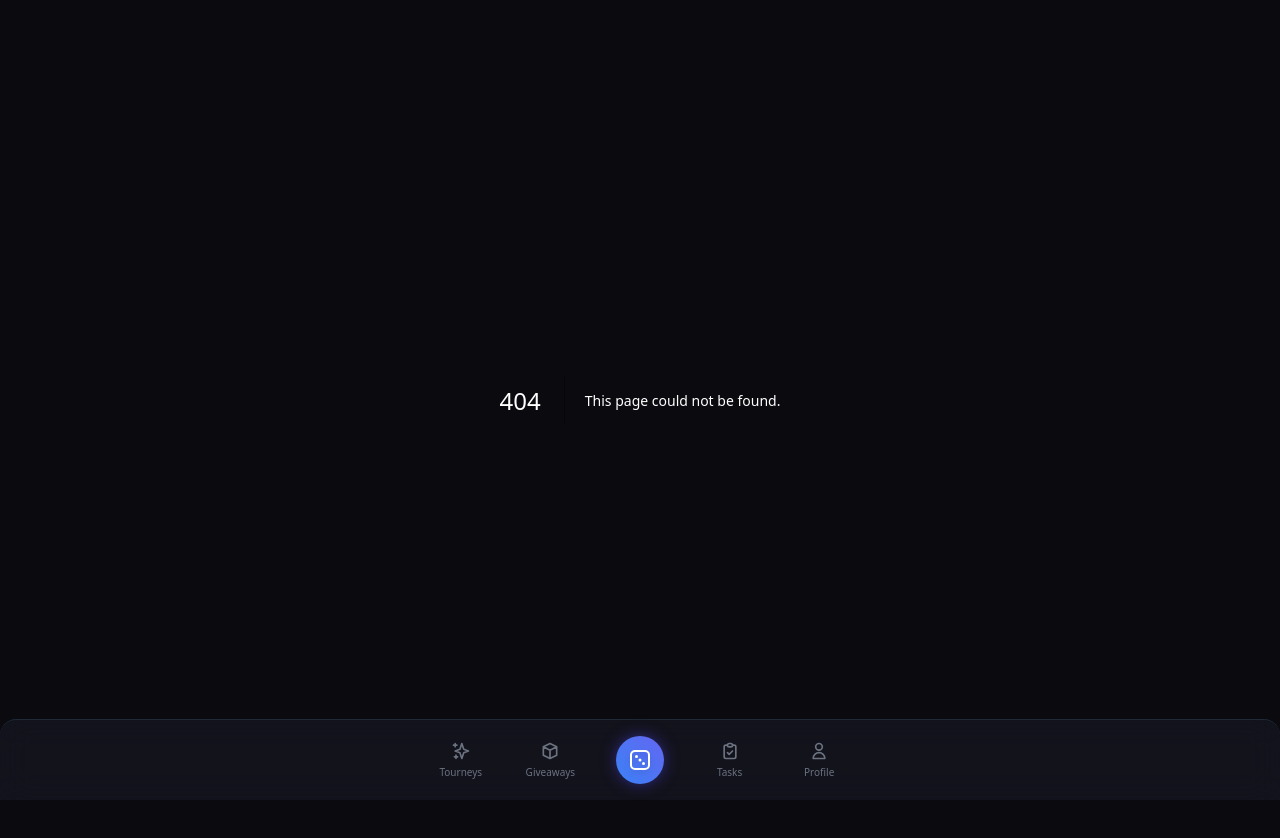
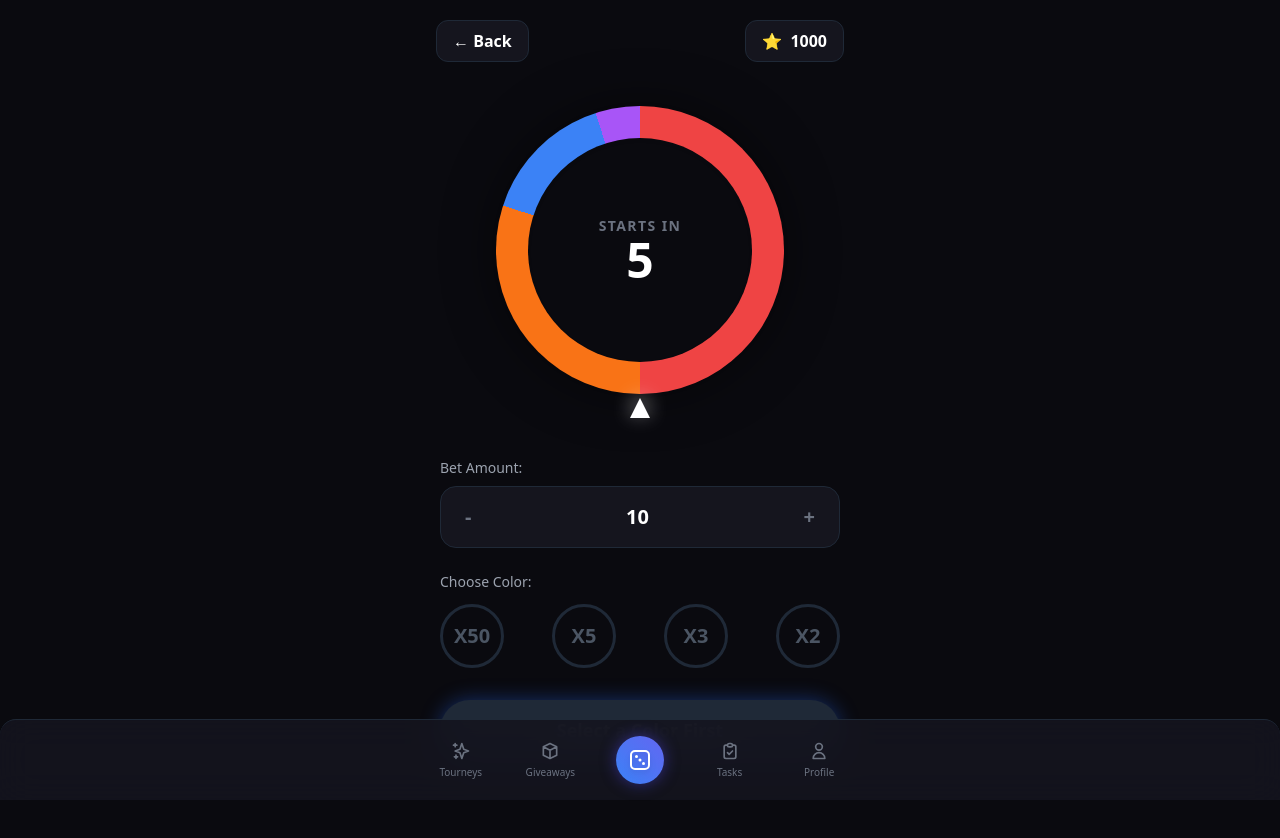
Before and after one commit to Aadi639707/stardrop-bot, a Next.js app: page /roulette in a window 1280 px wide. Before the commit this address had no page. Shown: the top 838 px of the page. Built offline with nearby package versions, Linux system fonts and the light colour scheme.

Commit message:
Add Ring Roulette component with betting functionality

```diff
--- /dev/null
+++ b/app/roulette/page.tsx
@@ -0,0 +1,171 @@
+"use client";
+
+import { useState, useEffect } from "react";
+import Link from "next/link";
+
+export default function RingRoulette() {
+  const [balance, setBalance] = useState(1000);
+  const [betAmount, setBetAmount] = useState(10);
+  const [selectedMultiplier, setSelectedMultiplier] = useState<number | null>(null);
+
+  const [rotation, setRotation] = useState(0);
+  const [isSpinning, setIsSpinning] = useState(false);
+  const [countdown, setCountdown] = useState(5); // Dummy center countdown
+
+  // 🌚 THE SECRET ALGORITHM (Lowest Liability)
+  const calculateRiggedResult = (userBetMultiplier: number | null, userBetAmount: number) => {
+    // Dummy pool of other players' bets (You can connect this to DB later)
+    const fakePool = {
+      2: Math.floor(Math.random() * 500) + 100, // Red
+      3: Math.floor(Math.random() * 300) + 50,  // Orange
+      5: Math.floor(Math.random() * 100) + 20,  // Blue
+      50: Math.floor(Math.random() * 10),       // Purple
+    };
+
+    let liabilities = { 2: 0, 3: 0, 5: 0, 50: 0 };
+
+    // Calculate how much the house has to pay out for EACH color
+    Object.keys(liabilities).forEach((m) => {
+      const multiplier = parseInt(m);
+      let totalBetOnThisColor = fakePool[multiplier as keyof typeof fakePool];
+
+      // Add real user's bet to the calculation
+      if (userBetMultiplier === multiplier) {
+        totalBetOnThisColor += userBetAmount;
+      }
+
+      liabilities[multiplier as keyof typeof liabilities] = totalBetOnThisColor * multiplier;
+    });
+
+    // Find the multiplier with the MINIMUM liability (Max Profit for House)
+    const riggedMultiplier = Object.keys(liabilities).reduce((a, b) =>
+      liabilities[parseInt(a) as keyof typeof liabilities] < liabilities[parseInt(b) as keyof typeof liabilities] ? a : b
+    );
+
+    return parseInt(riggedMultiplier);
+  };
+
+  const handleSpin = () => {
+    if (isSpinning || !selectedMultiplier) return;
+    if (balance < betAmount) return alert("Not enough Stars!");
+
+    setBalance(prev => prev - betAmount);
+    setIsSpinning(true);
+    setCountdown(0); // Clear countdown text during spin
+
+    // 1. Calculate rigged result
+    const winningMultiplier = calculateRiggedResult(selectedMultiplier, betAmount);
+
+    // 2. Map Multipliers to CSS Degrees on the wheel
+    // X2 (Red): 0-180deg | X3 (Orange): 180-288deg | X5 (Blue): 288-342deg | X50 (Purple): 342-360deg
+    const angleMap = {
+      2: { min: 20, max: 160 },
+      3: { min: 200, max: 268 },
+      5: { min: 308, max: 322 },
+      50: { min: 350, max: 355 }
+    };
+
+    const targetRange = angleMap[winningMultiplier as keyof typeof angleMap];
+    const randomAngleInsideTarget = Math.floor(Math.random() * (targetRange.max - targetRange.min + 1)) + targetRange.min;
+
+    // Pointer is at the bottom (180 deg offset)
+    const pointerOffset = 180;
+    const finalStopAngle = 360 - randomAngleInsideTarget + pointerOffset;
+
+    // Add 5 full spins (1800 degrees) + final angle
+    const newRotation = rotation + 1800 + finalStopAngle - (rotation % 360);
+    setRotation(newRotation);
+
+    // Stop after 4 seconds and award prize if user somehow won (rare!)
+    setTimeout(() => {
+      setIsSpinning(false);
+      setCountdown(5); // Reset dummy countdown
+      if (winningMultiplier === selectedMultiplier) {
+        setBalance(prev => prev + (betAmount * winningMultiplier));
+      }
+    }, 4000);
+  };
+
+  return (
+    <div className="min-h-screen bg-[#0a0a0f] flex flex-col items-center pb-20">
+
+      {/* Top Header */}
+      <div className="w-full flex justify-between items-center p-5 max-w-md">
+        <Link href="/" className="text-white flex items-center gap-2 font-bold bg-[#15151e] px-4 py-2 rounded-xl border border-gray-800 active:scale-95 transition">
+           <span>← Back</span>
+        </Link>
+        <div className="flex items-center gap-2 bg-[#15151e] px-4 py-2 rounded-xl border border-gray-800">
+          <span className="text-yellow-500">⭐</span>
+          <span className="text-white font-bold">{balance}</span>
+        </div>
+      </div>
+
+      {/* Ring Roulette Section */}
+      <div className="relative w-72 h-72 mt-6 flex justify-center items-center">
+        {/* The Colored Donut Wheel */}
+        <div
+          className="w-full h-full rounded-full absolute shadow-[0_0_50px_rgba(0,0,0,0.5)]"
+          style={{
+            transform: `rotate(${rotation}deg)`,
+            transition: "transform 4s cubic-bezier(0.15, 0.85, 0.2, 1)",
+            background: "conic-gradient(#ef4444 0deg 180deg, #f97316 180deg 288deg, #3b82f6 288deg 342deg, #a855f7 342deg 360deg)"
+          }}
+        ></div>
+
+        {/* Center Black Hole (Creates the Ring/Donut effect) */}
+        <div className="w-56 h-56 bg-[#0a0a0f] rounded-full absolute z-10 flex flex-col items-center justify-center shadow-inner">
+           {isSpinning ? (
+             <span className="text-2xl font-black text-gray-400 animate-pulse italic">Spinning..</span>
+           ) : (
+             <>
+               <span className="text-gray-500 text-sm font-bold uppercase tracking-widest">Starts in</span>
+               <span className="text-5xl font-black text-white">{countdown}</span>
+             </>
+           )}
+        </div>
+
+        {/* Bottom Pointer (^) */}
+        <div className="absolute -bottom-6 left-1/2 -translate-x-1/2 w-0 h-0 border-l-[10px] border-r-[10px] border-b-[20px] border-transparent border-b-white z-20 drop-shadow-[0_-5px_10px_rgba(255,255,255,0.6)] pointer-events-none"></div>
+      </div>
+
+      {/* Betting UI (Screenshot 2 Match) */}
+      <div className="w-full max-w-md mt-16 px-6">
+        <p className="text-gray-400 font-medium text-sm mb-2">Bet Amount:</p>
+        <div className="w-full bg-[#15151e] border border-gray-800 rounded-2xl p-4 flex justify-between items-center text-white text-xl font-bold">
+            <button onClick={() => setBetAmount(prev => Math.max(10, prev - 10))} className="text-gray-500 hover:text-white px-2">-</button>
+            <span>{betAmount}</span>
+            <button onClick={() => setBetAmount(prev => prev + 10)} className="text-gray-500 hover:text-white px-2">+</button>
+        </div>
+
+        <p className="text-gray-400 font-medium text-sm mt-6 mb-3">Choose Color:</p>
+        <div className="flex justify-between items-center gap-2">
+           <BetCircle multiplier={50} colorClass="border-purple-500 text-purple-400" selected={selectedMultiplier === 50} onClick={() => setSelectedMultiplier(50)} />
+           <BetCircle multiplier={5} colorClass="border-blue-500 text-blue-400" selected={selectedMultiplier === 5} onClick={() => setSelectedMultiplier(5)} />
+           <BetCircle multiplier={3} colorClass="border-orange-500 text-orange-400" selected={selectedMultiplier === 3} onClick={() => setSelectedMultiplier(3)} />
+           <BetCircle multiplier={2} colorClass="border-red-500 text-red-400" selected={selectedMultiplier === 2} onClick={() => setSelectedMultiplier(2)} />
+        </div>
+
+        <button
+          onClick={handleSpin}
+          disabled={isSpinning || !selectedMultiplier}
+          className="w-full mt-8 bg-blue-600 hover:bg-blue-500 disabled:bg-gray-800 disabled:text-gray-500 text-white font-extrabold text-lg py-4 rounded-full shadow-[0_0_20px_rgba(37,99,235,0.4)] transition-all active:scale-95"
+        >
+          {selectedMultiplier ? `Place ${betAmount} ⭐ Bet` : "Select a Color First"}
+        </button>
+      </div>
+    </div>
+  );
+}
+
+// Reusable Circle Button Component
+function BetCircle({ multiplier, colorClass, selected, onClick }: any) {
+  return (
+    <div
+      onClick={onClick}
+      className={`w-16 h-16 rounded-full border-[3px] flex items-center justify-center font-black text-xl cursor-pointer transition-all active:scale-90
+      ${selected ? `${colorClass} shadow-[0_0_15px_currentColor] scale-110 bg-[#15151e]` : `border-gray-800 text-gray-600 hover:border-gray-600`}`}
+    >
+      X{multiplier}
+    </div>
+  );
+}
```
